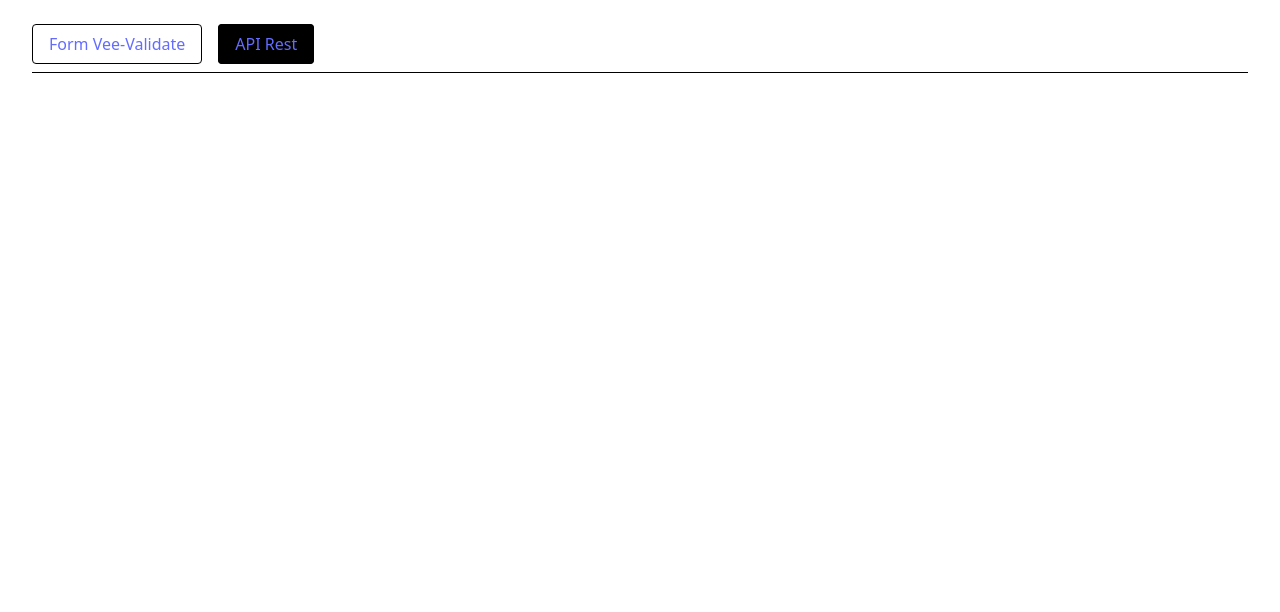
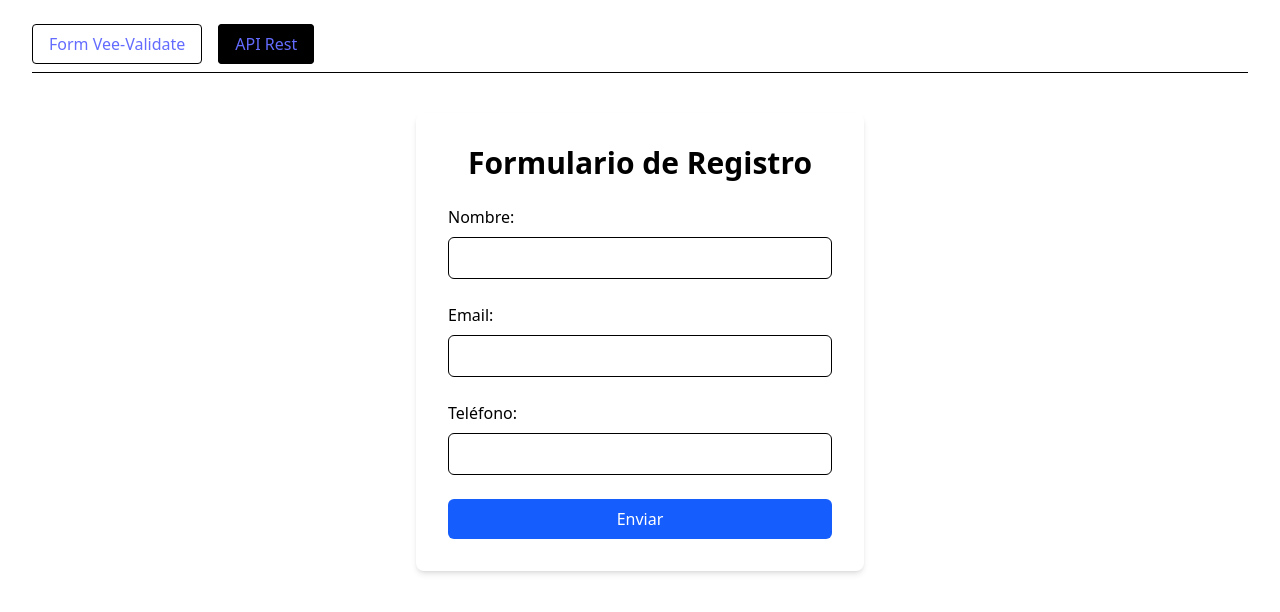
Before and after one commit to Kevv011/Tecnic-Test-Frontend, a Vue app: page / in a window 1280 px wide. Shown: the top 612 px of the page. Built offline with nearby package versions, Linux system fonts and the light colour scheme.

Commit message:
feature: Creando formulario con vee-validate y libreria YUP

```diff
--- a/package.json
+++ b/package.json
@@ -12,8 +12,10 @@
     "@tailwindcss/vite": "^4.1.6",
     "axios": "^1.9.0",
     "tailwindcss": "^4.1.6",
+    "vee-validate": "^4.15.0",
     "vue": "^3.5.13",
-    "vue-router": "^4.5.1"
+    "vue-router": "^4.5.1",
+    "yup": "^1.6.1"
   },
   "devDependencies": {
     "@vitejs/plugin-vue": "^5.2.3",
--- a/src/views/FormValidate.vue
+++ b/src/views/FormValidate.vue
@@ -1,9 +1,59 @@
 <script setup>
+import { Field, Form, ErrorMessage } from "vee-validate"; // Import de elementos de formulario vee-validate
+import * as yup from "yup"; // Import de libreria YUP
 
+// Esquema de validación para cada campo con libreria YUP
+const schema = yup.object({
+  name: yup.string().required("El nombre es obligatorio"),
+  email: yup
+    .string()
+    .required("El correo es obligatorio")
+    .email("El correo no es válido"),
+  phone: yup
+    .string()
+    .required("El teléfono es obligatorio")
+    .matches(/^[0-9]{8,15}$/, "Número de teléfono inválido"),
+});
+
+// Función de envío (solo log por ahora)
+function onSubmit(values) {
+  console.log("Formulario enviado:", values);
+}
 </script>
 
 <template>
-  <section class="text-center">
+  <section class="max-w-md mx-auto mt-10 p-8 rounded-lg shadow-md">
+    <h2 class="text-3xl font-bold mb-6 text-center">Formulario de Registro</h2>
 
+    <Form :validation-schema="schema" @submit="onSubmit" class="space-y-6">
+      <!-- Campo Nombre -->
+      <div class="flex flex-col gap-1">
+        <label class="font-medium mb-1" for="name">Nombre: </label>
+        <Field class="border rounded-md px-3 py-2 focus:outline-none focus:ring-2 focus:ring-blue-400" name="name" id="name" />
+        <ErrorMessage name="name" v-slot="{ message }">
+          <p class="text-red-500 text-sm mt-1">{{ message }}</p>
+        </ErrorMessage>
+      </div>
+
+      <!-- Campo Email -->
+      <div class="flex flex-col gap-1">
+        <label class="font-medium mb-1" for="email">Email: </label>
+        <Field class="border rounded-md px-3 py-2 focus:outline-none focus:ring-2 focus:ring-blue-400" name="email" id="email" />
+        <ErrorMessage name="email" v-slot="{ message }">
+          <p class="text-red-500 text-sm mt-1">{{ message }}</p>
+        </ErrorMessage>
+      </div>
+
+      <!-- Campo Teléfono -->
+      <div class="flex flex-col gap-1">
+        <label class="font-medium mb-1" for="phone">Teléfono: </label>
+        <Field class="border rounded-md px-3 py-2 focus:outline-none focus:ring-2 focus:ring-blue-400" name="phone" id="phone" />
+        <ErrorMessage name="phone" v-slot="{ message }">
+          <p class="text-red-500 text-sm mt-1">{{ message }}</p>
+        </ErrorMessage>
+      </div>
+
+      <button type="submit" class="w-full bg-blue-600 text-white py-2 rounded-md hover:bg-blue-700 transition">Enviar</button>
+    </Form>
   </section>
 </template>
```
Also changed, not shown: 1 other file (tests, documents, lock files or other folders).
